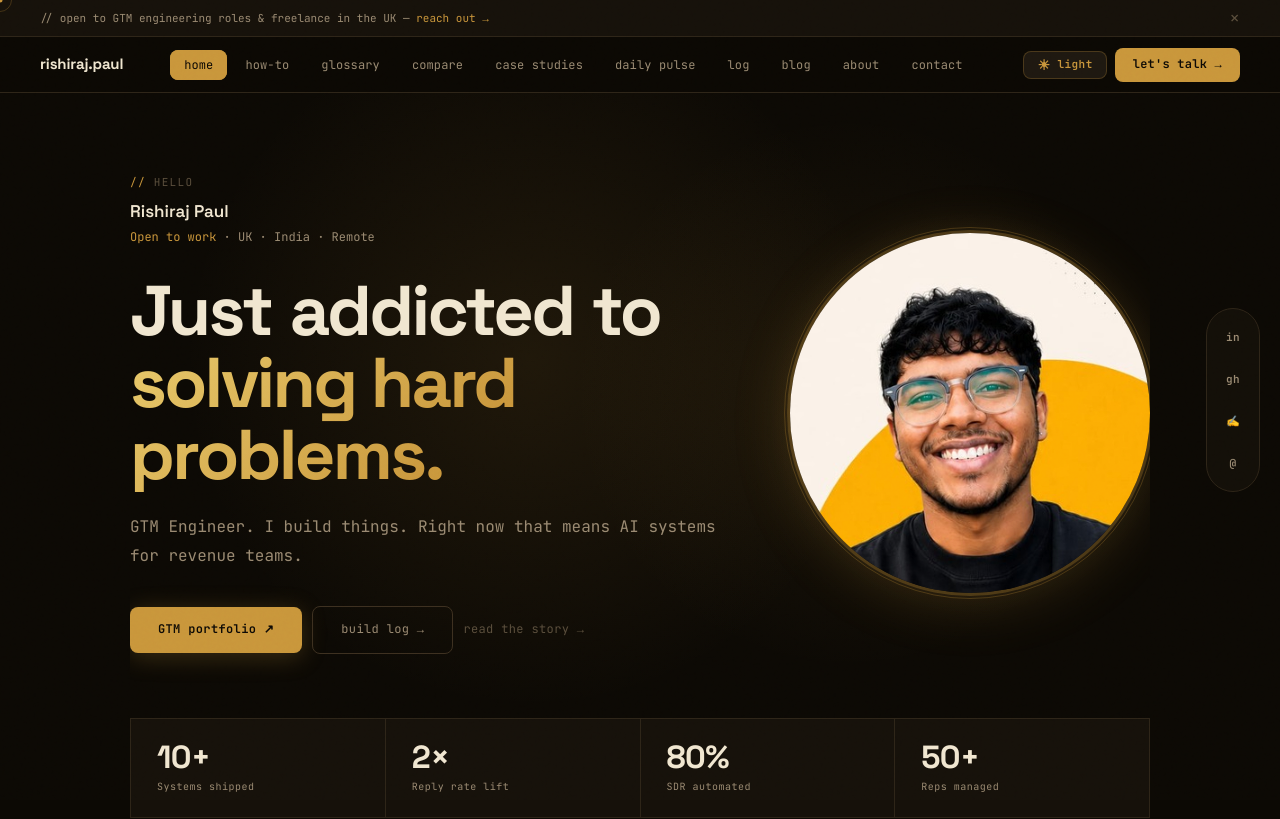
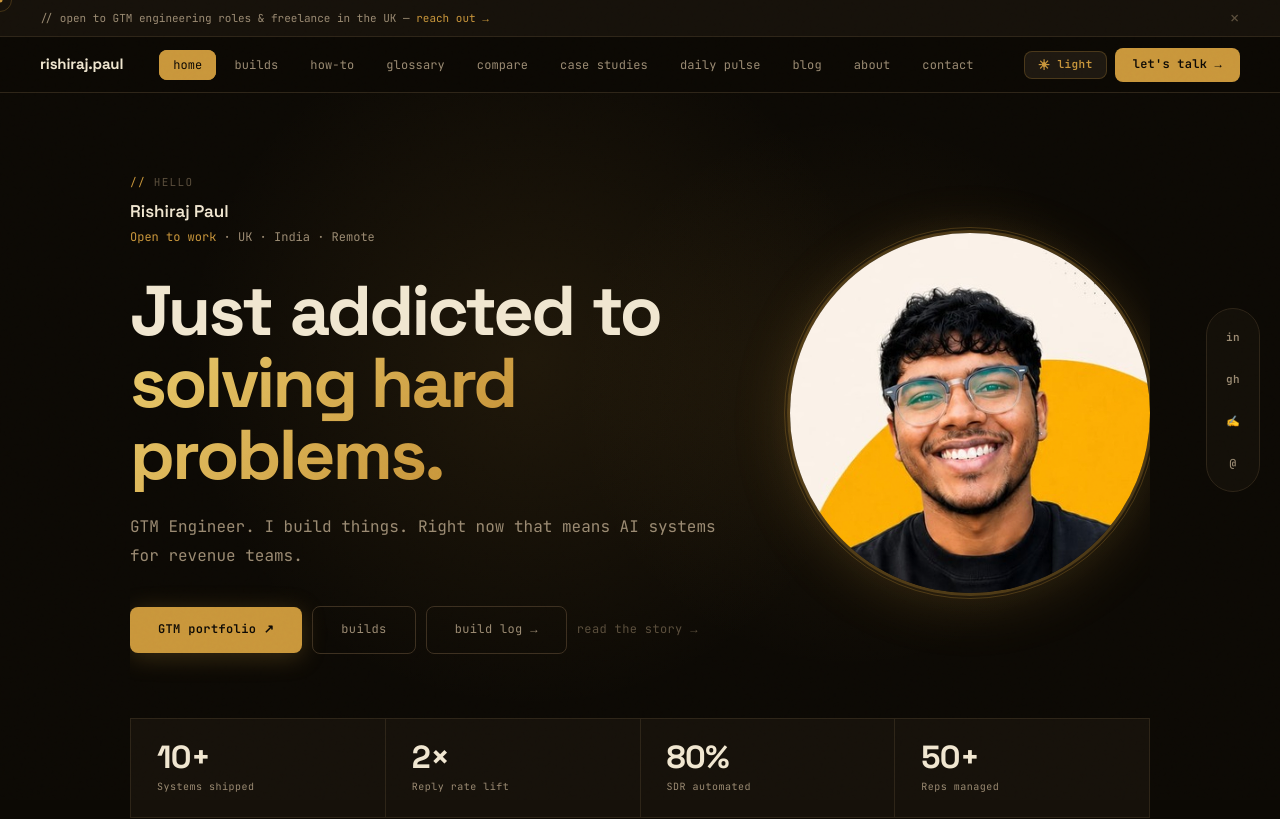
Before and after one commit to rishirajpaul3/rishirajpaul3.github.io, a Next.js app: page / in a window 1280 px wide. Shown: the top 819 px of the page. Built offline with nearby package versions, Linux system fonts and the light colour scheme.

Commit message:
Restore builds to nav/hero, remove log section instead
Co-Authored-By: Claude Sonnet 4.6 <noreply@anthropic.com>

```diff
--- a/components/Hero.tsx
+++ b/components/Hero.tsx
@@ -60,7 +60,10 @@ export default function Hero() {
                 style={{ fontFamily:"'JetBrains Mono',monospace", fontSize:12, padding:"13px 28px", background:"var(--gold)", color:"var(--bg)", textDecoration:"none", borderRadius:8, fontWeight:700, letterSpacing:"0.03em", boxShadow:"0 4px 24px rgba(201,150,59,0.25)" }}>
                 GTM portfolio ↗
               </a>
-<Link href="/blog" style={{ fontFamily:"'JetBrains Mono',monospace", fontSize:12, padding:"13px 28px", background:"transparent", color:"var(--text-muted)", textDecoration:"none", borderRadius:8, border:"1px solid var(--border-2)", letterSpacing:"0.03em" }}>
+              <Link href="/builds" style={{ fontFamily:"'JetBrains Mono',monospace", fontSize:12, padding:"13px 28px", background:"transparent", color:"var(--text-muted)", textDecoration:"none", borderRadius:8, border:"1px solid var(--border-2)", letterSpacing:"0.03em" }}>
+                builds
+              </Link>
+              <Link href="/blog" style={{ fontFamily:"'JetBrains Mono',monospace", fontSize:12, padding:"13px 28px", background:"transparent", color:"var(--text-muted)", textDecoration:"none", borderRadius:8, border:"1px solid var(--border-2)", letterSpacing:"0.03em" }}>
                 build log →
               </Link>
               <Link href="/about" style={{ fontFamily:"'JetBrains Mono',monospace", fontSize:12, color:"var(--text-dim)", textDecoration:"none", letterSpacing:"0.03em" }}>
--- a/components/MobileNav.tsx
+++ b/components/MobileNav.tsx
@@ -6,13 +6,13 @@ import { usePathname } from "next/navigation";
 
 const links = [
   { href:"/",             label:"Home"         },
+  { href:"/builds",       label:"Builds"       },
   { href:"/pulse",        label:"Daily Pulse"  },
   { href:"/blog",         label:"Blog"         },
   { href:"/how-to",       label:"How-To"       },
   { href:"/case-studies", label:"Case Studies" },
   { href:"/glossary",     label:"Glossary"     },
   { href:"/compare",      label:"Compare"      },
-  { href:"/log",          label:"Log"          },
   { href:"/about",        label:"About"        },
   { href:"/#contact",     label:"Contact"      },
 ];
--- a/components/Nav.tsx
+++ b/components/Nav.tsx
@@ -7,12 +7,12 @@ import ThemeToggle from "./ThemeToggle";
 
 const links = [
   { href: "/",              label: "home" },
+  { href: "/builds",        label: "builds" },
   { href: "/how-to",        label: "how-to" },
   { href: "/glossary",      label: "glossary" },
   { href: "/compare",       label: "compare" },
   { href: "/case-studies",  label: "case studies" },
   { href: "/pulse",         label: "daily pulse" },
-  { href: "/log",           label: "log" },
   { href: "/blog",          label: "blog" },
   { href: "/about",         label: "about" },
   { href: "/#contact",      label: "contact" },
```
